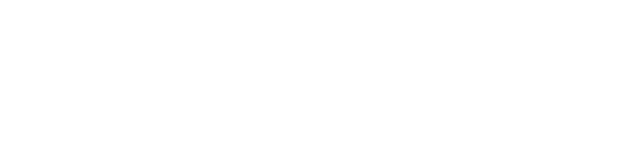
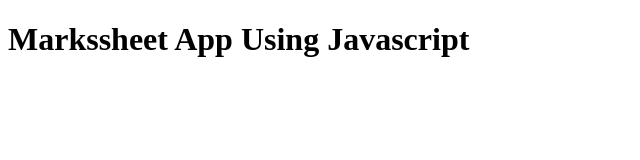
Before and after one commit to muhammadjunaidharoon/JavaScriptPractice, a plain HTML site: page MarksSheet/index.html in a window 1280 px wide. Shown: the whole page, without its empty margins (0-640 px from the left). Drawn offline with Linux system fonts and the light colour scheme.

Commit message:
2nd amendment

```diff
--- a/MarksSheet/index.html
+++ b/MarksSheet/index.html
@@ -4,9 +4,10 @@
     <meta charset="UTF-8">
     <meta http-equiv="X-UA-Compatible" content="IE=edge">
     <meta name="viewport" content="width=device-width, initial-scale=1.0">
-    <title>Document</title>
+    <title>Markssheet App Using Javascript</title>
 </head>
 <body>
+    <h1>Markssheet App Using Javascript</h1>
 
 </body>
 </html>
```
